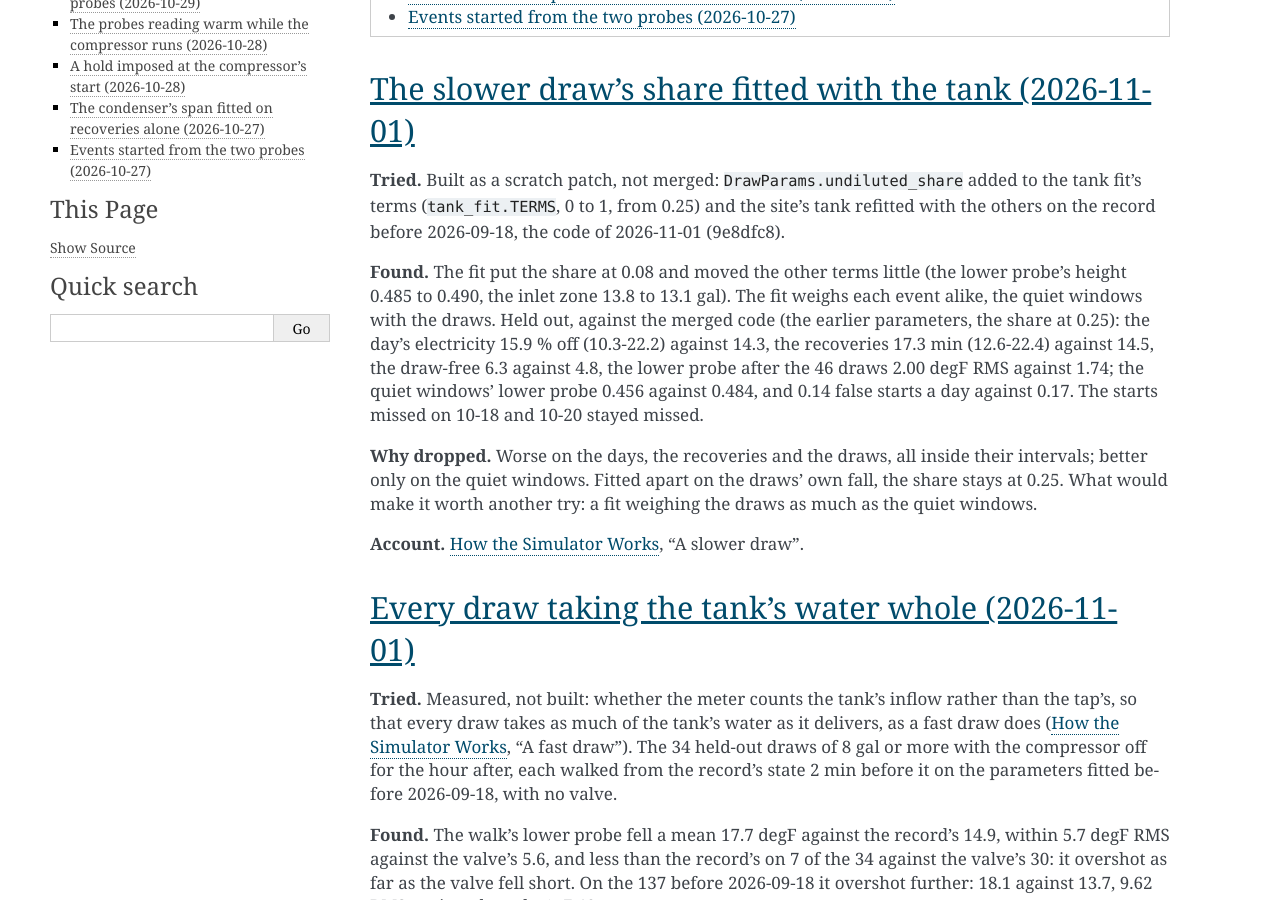
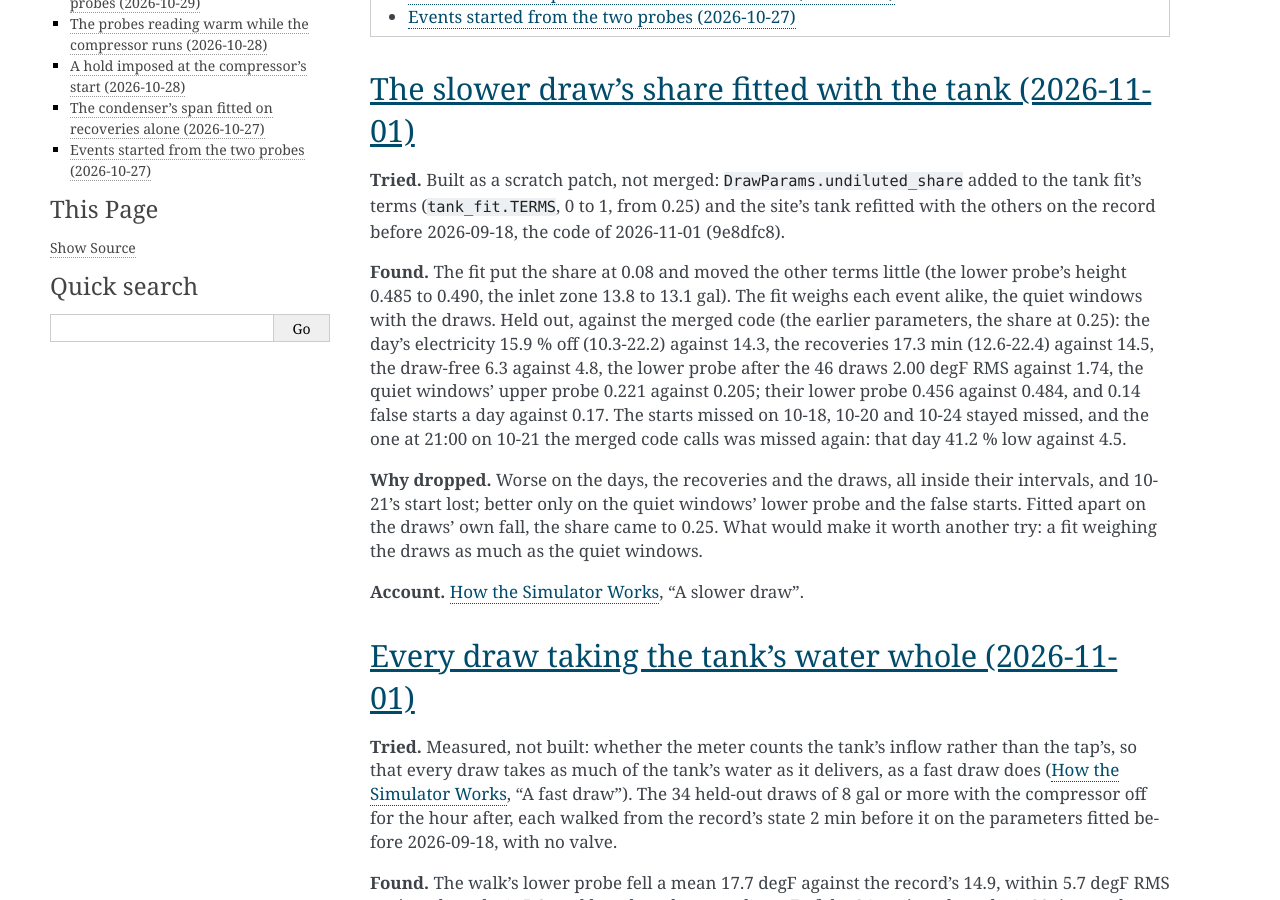
Before and after one commit to eman/nwp500-python, a Sphinx documentation site: the page built from docs/explanation/simulator-tried.rst, in a window 1280 px wide and 900 px high, scrolled down 585 px. Built offline with Sphinx 7.4.7, drawn with Linux system fonts in a browser that asks for light colours.

Commit message:
docs(sim): the joint fit's entry names every start it missed and what it bettered
It lost 10-21's start at the window's close, which the merged code
calls, and kept 10-24's missed; of the quiet windows only the lower
probe came out better.

```diff
--- a/docs/explanation/simulator-tried.rst
+++ b/docs/explanation/simulator-tried.rst
@@ -29,13 +29,16 @@ the draws. Held out, against the merged code (the earlier parameters,
 the share at 0.25): the day's electricity 15.9 % off (10.3-22.2)
 against 14.3, the recoveries 17.3 min (12.6-22.4) against 14.5, the
 draw-free 6.3 against 4.8, the lower probe after the 46 draws 2.00
-degF RMS against 1.74; the quiet windows' lower probe 0.456 against
-0.484, and 0.14 false starts a day against 0.17. The starts missed on
-10-18 and 10-20 stayed missed.
+degF RMS against 1.74, the quiet windows' upper probe 0.221 against
+0.205; their lower probe 0.456 against 0.484, and 0.14 false starts a
+day against 0.17. The starts missed on 10-18, 10-20 and 10-24 stayed
+missed, and the one at 21:00 on 10-21 the merged code calls was missed
+again: that day 41.2 % low against 4.5.
 
 **Why dropped.** Worse on the days, the recoveries and the draws, all
-inside their intervals; better only on the quiet windows. Fitted
-apart on the draws' own fall, the share stays at 0.25. What would
+inside their intervals, and 10-21's start lost; better only on the
+quiet windows' lower probe and the false starts. Fitted apart on the
+draws' own fall, the share came to 0.25. What would
 make it worth another try: a fit weighing the draws as much as the
 quiet windows.
 
```
